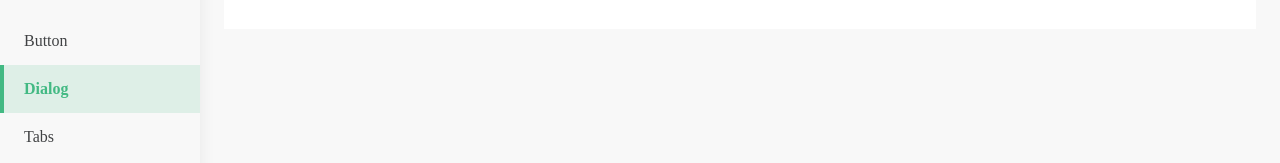
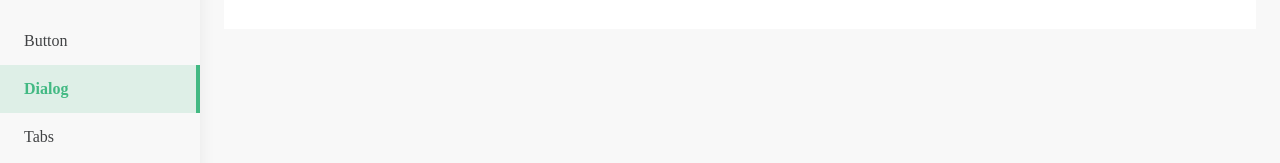
Before and after one commit to DesnLee/Desn-UI-Website, a Vue app: page /doc/dialog in a window 1280 px wide. Shown: the part 407-570 px from the top of the page. Built offline with nearby package versions, Linux system fonts and the light colour scheme.

Commit message:
AsideBar.vue 高亮小指示条移至右侧

```diff
--- a/src/components/AsideBar.vue
+++ b/src/components/AsideBar.vue
@@ -91,7 +91,7 @@
                 background: $color-highlight;
                 display: block;
                 top: 0;
-                left: 0;
+                right: 0;
                 width: 4px;
                 height: 100%;
               }
```
